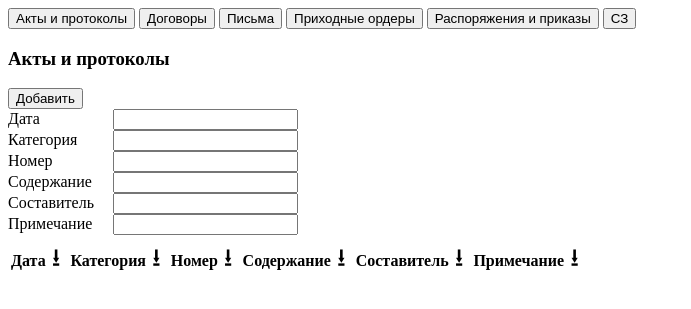
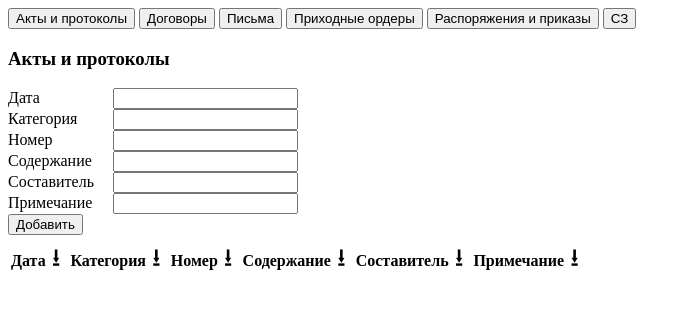
Before and after one commit to longdeer/overseer, a Flask app: page /office in a window 1280 px wide, after a click on "Акты и протоколы". Shown: the top 309 px of the page, without its empty margins (0-691 px from the left). Run offline with Flask 3, Linux system fonts and the light colour scheme; data that the repository does not hold is empty.

Commit message:
office input forms working front

```diff
--- a/static/office.js
+++ b/static/office.js
@@ -26,7 +26,7 @@ function openTab(event /* Event */, tabName /* String */, order /* Number */) {
 	params.append("order", order);
 
 
-	fetch(`/office-tab-${tabName}?${params}`, { "method": "GET" })
+	fetch(`/office-tab-${tabName}?${params}`, { method: "GET" })
 		.then(response => {
 
 			if(!response.ok) throw new Error(`Get office tab status: ${response.status}`);
@@ -84,3 +84,27 @@ function adaptInputs() {
 		})
 	})
 }
+
+
+
+
+
+
+
+
+function submitTabInput(Tab) {
+
+	var tabName = Tab.id.split("-").slice(-1);
+	var query = {};
+	query[tabName] = {};
+
+	Array.prototype.forEach.call(Tab,item => { if(item.name !== "submit") query[tabName][item.name] = item.value })
+
+	fetch("/office-add",{ method: "POST", headers: { "Content-Type": "application/json" }, body: JSON.stringify(query) })
+		.then(response => {
+
+			if(!response.ok) throw new Error(`Get office tab add status: ${response.status}`);
+			return response.json();
+
+		}).then(response => console.log("ok"))
+}
--- a/templates/office.html
+++ b/templates/office.html
@@ -16,14 +16,15 @@
 			<button class="office-tab" onclick="openTab(event, 'notes', 3)">СЗ</button>
 		</div>
 		<div id="actsnprots" class="office-tab-content">
-			<h3>Акты и протоколы</h3><button class="office-tab-content-add">Добавить</button>
-			<form action="" method="POST" class="office-tab-content-add-form">
+			<h3>Акты и протоколы</h3>
+			<form id="office-tab-content-add-form-actsnprots" action="javascript:;" onsubmit="submitTabInput(this)" method="POST" class="office-tab-content-add-form">
 				<label for="date">Дата</label><input name="date" type="text" name="col1"><br>
 				<label for="category">Категория</label><input name="category" type="text" name="col2"><br>
 				<label for="number">Номер</label><input name="number" type="text" name="col3"><br>
 				<label for="content">Содержание</label><input name="content" type="text" name="col4"><br>
 				<label for="author">Составитель</label><input name="author" type="text" name="col5"><br>
-				<label for="comment">Примечание</label><input name="comment" type="text" name="col6">
+				<label for="comment">Примечание</label><input name="comment" type="text" name="col6"><br>
+				<input name="submit" type="submit" value="Добавить">
 			</form>
 			<table>
 				<thead>
@@ -39,8 +40,8 @@
 			</table>
 		</div>
 		<div id="contracts" class="office-tab-content">
-			<h3>Договоры</h3><button class="office-tab-content-add">Добавить</button>
-			<form action="" method="POST" class="office-tab-content-add-form">
+			<h3>Договоры</h3>
+			<form id="office-tab-content-add-form-contracts" action="javascript:;" onsubmit="submitTabInput(this)" method="POST" class="office-tab-content-add-form">
 				<label for="date">Дата</label><input name="date" type="text" name="col1"><br>
 				<label for="number">Номер</label><input name="number" type="text" name="col2"><br>
 				<label for="eosed">ЕОСЭД</label><input name="eosed" type="text" name="col3"><br>
@@ -51,7 +52,8 @@
 				<label for="fmdate">Действует с</label><input name="fmdate" type="text" name="col8"><br>
 				<label for="todate">Действует до</label><input name="todate" type="text" name="col9"><br>
 				<label for="price">Цена</label><input name="price" type="text" name="col10"><br>
-				<label for="comment">Примечание</label><input name="comment" type="text" name="col11">
+				<label for="comment">Примечание</label><input name="comment" type="text" name="col11"><br>
+				<input name="submit" type="submit" value="Добавить">
 			</form>
 			<table>
 				<thead>
@@ -72,8 +74,8 @@
 			</table>
 		</div>
 		<div id="letters" class="office-tab-content">
-			<h3>Письма</h3><button class="office-tab-content-add">Добавить</button>
-			<form action="" method="POST" class="office-tab-content-add-form">
+			<h3>Письма</h3>
+			<form id="office-tab-content-add-form-letters" action="javascript:;" onsubmit="submitTabInput(this)" method="POST" class="office-tab-content-add-form">
 				<label for="date">Дата</label><input name="date" type="text" name="col1"><br>
 				<label for="number">Номер</label><input name="number" type="text" name="col2"><br>
 				<label for="eosed">ЕОСЭД</label><input name="eosed" type="text" name="col3"><br>
@@ -82,7 +84,8 @@
 				<label for="address">Адрес</label><input name="address" type="text" name="col6"><br>
 				<label for="signer">Подписант</label><input name="signer" type="text" name="col7"><br>
 				<label for="author">Инициатор</label><input name="author" type="text" name="col8"><br>
-				<label for="comment">Примечание</label><input name="comment" type="text" name="col9">
+				<label for="comment">Примечание</label><input name="comment" type="text" name="col9"><br>
+				<input name="submit" type="submit" value="Добавить">
 			</form>
 			<table>
 				<thead>
@@ -101,8 +104,8 @@
 			</table>
 		</div>
 		<div id="incomes" class="office-tab-content">
-			<h3>Приходные ордеры</h3><button class="office-tab-content-add">Добавить</button>
-			<form action="" method="POST" class="office-tab-content-add-form">
+			<h3>Приходные ордеры</h3>
+			<form id="office-tab-content-add-form-incomes" action="javascript:;" onsubmit="submitTabInput(this)" method="POST" class="office-tab-content-add-form">
 				<label for="date">Дата</label><input name="date" type="text" name="col1"><br>
 				<label for="number">Номер</label><input name="number" type="text" name="col2"><br>
 				<label for="content">Содержание</label><input name="content" type="text" name="col3"><br>
@@ -110,6 +113,7 @@
 				<label for="storage">Склад</label><input name="storage" type="text" name="col5"><br>
 				<label for="price">Сумма</label><input name="price" type="text" name="col6"><br>
 				<label for="comment">Примечание</label><input name="comment" type="text" name="col7"><br>
+				<input name="submit" type="submit" value="Добавить">
 			</form>
 			<table>
 				<thead>
@@ -126,14 +130,15 @@
 			</table>
 		</div>
 		<div id="orders" class="office-tab-content">
-			<h3>Распоряжения и приказы</h3><button class="office-tab-content-add">Добавить</button>
-			<form action="" method="POST" class="office-tab-content-add-form">
+			<h3>Распоряжения и приказы</h3>
+			<form id="office-tab-content-add-form-orders" action="javascript:;" onsubmit="submitTabInput(this)" method="POST" class="office-tab-content-add-form">
 				<label for="date">Дата</label><input name="date" type="text" name="col1"><br>
 				<label for="number">Номер</label><input name="number" type="text" name="col2"><br>
 				<label for="eosed">ЕОСЭД</label><input name="eosed" type="text" name="col3"><br>
 				<label for="content">Содержание</label><input name="content" type="text" name="col4"><br>
 				<label for="acq">Ознакомление</label><input name="acq" type="text" name="col5"><br>
 				<label for="comment">Примечание</label><input name="comment" type="text" name="col7"><br>
+				<input name="submit" type="submit" value="Добавить">
 			</form>
 			<table>
 				<thead>
@@ -149,8 +154,8 @@
 			</table>
 		</div>
 		<div id="notes" class="office-tab-content">
-			<h3>Служебные записки</h3><button class="office-tab-content-add">Добавить</button>
-			<form action="" method="POST" class="office-tab-content-add-form">
+			<h3>Служебные записки</h3>
+			<form id="office-tab-content-add-form-notes" action="javascript:;" onsubmit="submitTabInput(this)" method="POST" class="office-tab-content-add-form">
 				<label for="date">Дата</label><input name="date" type="text" name="col1"><br>
 				<label for="reg">Регистрация</label><input name="reg" type="text" name="col2"><br>
 				<label for="number">Номер</label><input name="number" type="text" name="col3"><br>
@@ -159,7 +164,8 @@
 				<label for="receiver">Адресат</label><input name="receiver" type="text" name="col6"><br>
 				<label for="signer">Подписант</label><input name="signer" type="text" name="col7"><br>
 				<label for="author">Инициатор</label><input name="author" type="text" name="col8"><br>
-				<label for="comment">Примечание</label><input name="comment" type="text" name="col9">
+				<label for="comment">Примечание</label><input name="comment" type="text" name="col9"><br>
+				<input name="submit" type="submit" value="Добавить">
 			</form>
 			<table>
 				<thead>
```
